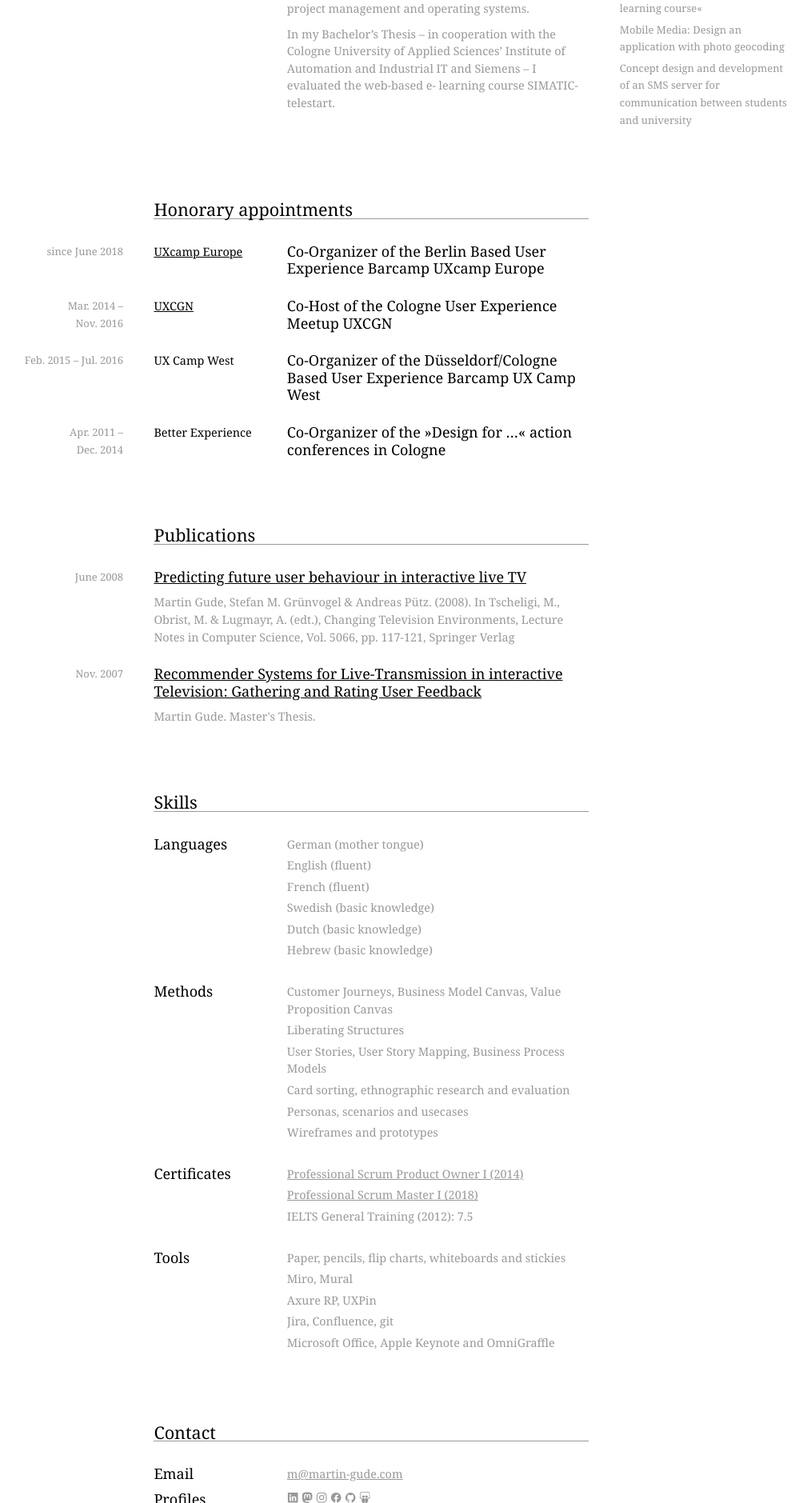
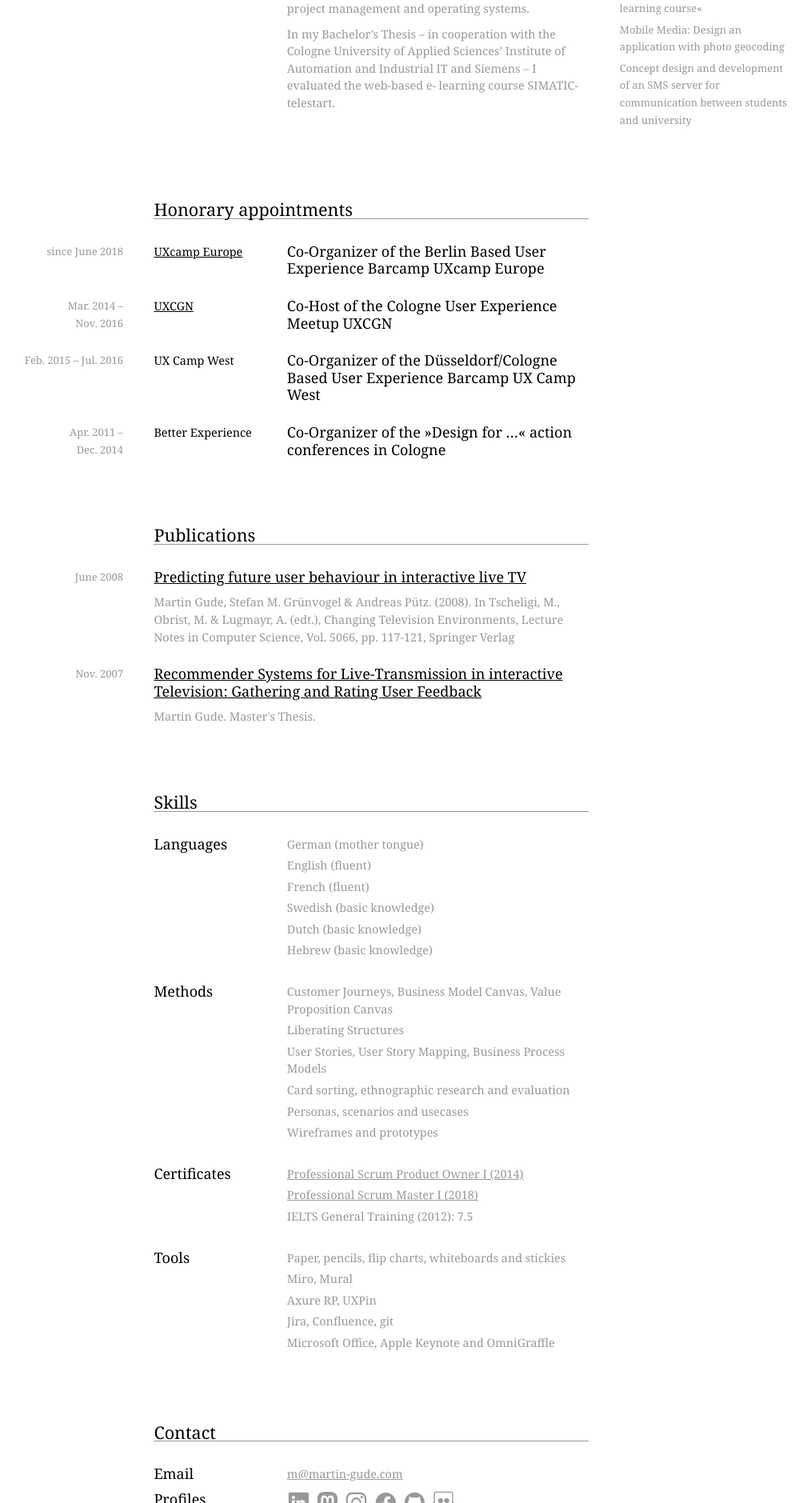
Before and after one commit to ma6/ma6.github.io, a Jekyll site: the page built from _pages/index.md, in a window 1280 px wide. Shown: the part 4521-6400 px from the top of the page at 80% size, without its empty margins (134-1148 px from the left). Built offline with Jekyll 4.4.1, drawn with Linux system fonts in a browser that asks for light colours; some web fonts are replaced; comment, search, counter and statistics services are not loaded.

```diff
--- a/css/styles.css
+++ b/css/styles.css
@@ -148,6 +148,10 @@
     display:inline-block;
 }
 
+.social {
+    font-size: 2em;
+}
+
 /* Larger than tablet (also point when grid becomes active) */
 @media (max-width: 768px) {
     .date {
```
